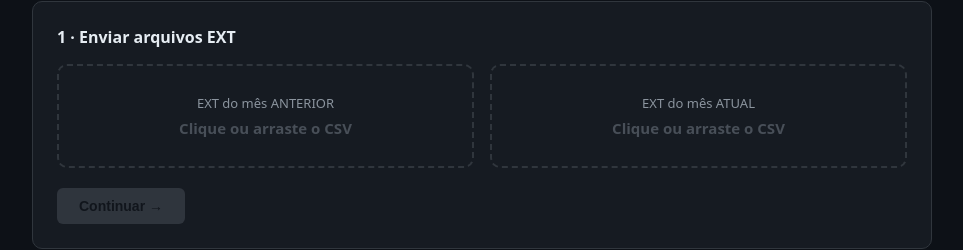
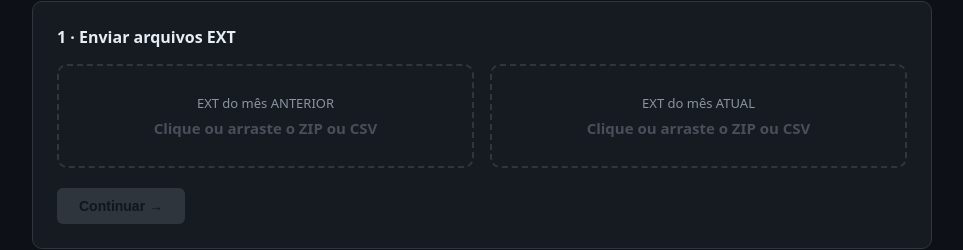
Before and after one commit to Lucas79DIas/conciliador-saldos-AM, a React (Vite) app: page / in a window 1280 px wide. Shown: the part 169-419 px from the top of the page, without its empty margins (158-1121 px from the left). Built offline with nearby package versions, Linux system fonts and the light colour scheme.

Commit message:
feat: aceita ZIP ou CSV, detecta automaticamente o arquivo EXT dentro do pacote do TCE

```diff
--- a/package.json
+++ b/package.json
@@ -4,6 +4,7 @@
   "private": true,
   "type": "module",
   "dependencies": {
+    "jszip": "^3.10.1",
     "react": "^18.2.0",
     "react-dom": "^18.2.0"
   },
--- a/src/App.jsx
+++ b/src/App.jsx
@@ -1,4 +1,5 @@
 import { useState, useCallback } from "react";
+import JSZip from "jszip";
 
 const C = {
   bg: "#0d1117", surface: "#161b22", card: "#1c2128", border: "#30363d",
@@ -49,6 +50,73 @@ function readFileAsText(file) {
   });
 }
 
+function readFileAsArrayBuffer(file) {
+  return new Promise((resolve, reject) => {
+    const reader = new FileReader();
+    reader.onload = () => resolve(reader.result);
+    reader.onerror = reject;
+    reader.readAsArrayBuffer(file);
+  });
+}
+
+function bufferToLatin1Text(buffer) {
+  const bytes = new Uint8Array(buffer);
+  let result = "";
+  // decodifica byte a byte como ISO-8859-1 (latin1) — cada byte = 1 char code
+  for (let i = 0; i < bytes.length; i++) {
+    result += String.fromCharCode(bytes[i]);
+  }
+  return result;
+}
+
+function isZipFile(file) {
+  const name = file.name.toLowerCase();
+  return name.endsWith(".zip") || file.type === "application/zip" || file.type === "application/x-zip-compressed";
+}
+
+// Recebe um File (zip ou csv). Se for zip, abre e procura o arquivo cujo nome
+// contém "ext" (case-insensitive) e termina em .csv/.txt. Retorna { text, sourceName }.
+async function resolveExtFile(file) {
+  if (!isZipFile(file)) {
+    const text = await readFileAsText(file);
+    return { text, sourceName: file.name, fromZip: false, zipEntries: null };
+  }
+
+  const buffer = await readFileAsArrayBuffer(file);
+  const zip = await JSZip.loadAsync(buffer);
+
+  const allNames = Object.keys(zip.files).filter((n) => !zip.files[n].dir);
+
+  // Candidatos: nome contém "ext" e é .csv ou .txt
+  const candidates = allNames.filter((n) => {
+    const lower = n.toLowerCase();
+    const base = lower.split("/").pop();
+    return base.includes("ext") && (base.endsWith(".csv") || base.endsWith(".txt"));
+  });
+
+  if (candidates.length === 0) {
+    throw new Error(
+      `Nenhum arquivo "EXT" encontrado dentro do ZIP "${file.name}". Arquivos disponíveis: ${allNames.join(", ") || "(zip vazio)"}`
+    );
+  }
+
+  // Se houver mais de um candidato, prioriza o que mais se aproxima de "ext" puro (sem outros termos no meio)
+  candidates.sort((a, b) => a.length - b.length);
+  const chosen = candidates[0];
+
+  const entry = zip.files[chosen];
+  const contentBuffer = await entry.async("arraybuffer");
+  const text = bufferToLatin1Text(contentBuffer);
+
+  return {
+    text,
+    sourceName: chosen,
+    fromZip: true,
+    zipEntries: allNames,
+    zipName: file.name,
+  };
+}
+
 function Btn({ onClick, children, secondary, disabled }) {
   return (
     <button
@@ -80,7 +148,7 @@ function Card({ title, children }) {
   );
 }
 
-function FileDrop({ label, fileName, onFile, accent }) {
+function FileDrop({ label, fileName, detectedName, fromZip, onFile, accent }) {
   return (
     <div
       onDragOver={(e) => e.preventDefault()}
@@ -103,14 +171,19 @@ function FileDrop({ label, fileName, onFile, accent }) {
       <input
         id={`file-${label}`}
         type="file"
-        accept=".csv,.CSV"
+        accept=".csv,.CSV,.zip,.ZIP"
         style={{ display: "none" }}
         onChange={(e) => e.target.files?.[0] && onFile(e.target.files[0])}
       />
       <div style={{ fontSize: 13, color: C.sub, marginBottom: 6 }}>{label}</div>
       <div style={{ fontSize: 15, color: fileName ? accent : C.muted, fontWeight: 600 }}>
-        {fileName || "Clique ou arraste o CSV"}
+        {fileName || "Clique ou arraste o ZIP ou CSV"}
       </div>
+      {fromZip && detectedName && (
+        <div style={{ fontSize: 11, color: C.sub, marginTop: 8 }}>
+          📦 detectado dentro do ZIP: <strong style={{ color: accent }}>{detectedName}</strong>
+        </div>
+      )}
     </div>
   );
 }
@@ -120,6 +193,8 @@ export default function App() {
 
   const [prevFile, setPrevFile] = useState(null);
   const [currFile, setCurrFile] = useState(null);
+  const [prevDetected, setPrevDetected] = useState(null); // { fromZip, sourceName }
+  const [currDetected, setCurrDetected] = useState(null);
   const [prevRows, setPrevRows] = useState(null);
   const [currRows, setCurrRows] = useState(null);
 
@@ -129,15 +204,33 @@ export default function App() {
   const [error, setError] = useState(null);
 
   const handlePrevFile = useCallback(async (file) => {
+    setError(null);
     setPrevFile(file.name);
-    const text = await readFileAsText(file);
-    setPrevRows(parseCSV(text));
+    try {
+      const { text, sourceName, fromZip } = await resolveExtFile(file);
+      setPrevDetected({ fromZip, sourceName });
+      setPrevRows(parseCSV(text));
+    } catch (e) {
+      setError(`Mês anterior: ${e.message}`);
+      setPrevFile(null);
+      setPrevRows(null);
+      setPrevDetected(null);
+    }
   }, []);
 
   const handleCurrFile = useCallback(async (file) => {
+    setError(null);
     setCurrFile(file.name);
-    const text = await readFileAsText(file);
-    setCurrRows(parseCSV(text));
+    try {
+      const { text, sourceName, fromZip } = await resolveExtFile(file);
+      setCurrDetected({ fromZip, sourceName });
+      setCurrRows(parseCSV(text));
+    } catch (e) {
+      setError(`Mês atual: ${e.message}`);
+      setCurrFile(null);
+      setCurrRows(null);
+      setCurrDetected(null);
+    }
   }, []);
 
   const processFiles = useCallback(() => {
@@ -270,8 +363,8 @@ export default function App() {
         {step === 1 && (
           <Card title="1 · Enviar arquivos EXT">
             <div style={{ display: "grid", gridTemplateColumns: "1fr 1fr", gap: 16 }}>
-              <FileDrop label="EXT do mês ANTERIOR" fileName={prevFile} onFile={handlePrevFile} accent={C.blue} />
-              <FileDrop label="EXT do mês ATUAL" fileName={currFile} onFile={handleCurrFile} accent={C.green} />
+              <FileDrop label="EXT do mês ANTERIOR" fileName={prevFile} detectedName={prevDetected?.sourceName} fromZip={prevDetected?.fromZip} onFile={handlePrevFile} accent={C.blue} />
+              <FileDrop label="EXT do mês ATUAL" fileName={currFile} detectedName={currDetected?.sourceName} fromZip={currDetected?.fromZip} onFile={handleCurrFile} accent={C.green} />
             </div>
             <div style={{ marginTop: 20 }}>
               <Btn onClick={() => setStep(2)} disabled={!prevRows || !currRows}>
@@ -285,10 +378,14 @@ export default function App() {
         {step === 2 && (
           <Card title="2 · Confirmar processamento">
             <p style={{ color: C.sub, fontSize: 14 }}>
-              Mês anterior: <strong style={{ color: C.blue }}>{prevFile}</strong> ({prevRows.filter(r => r[0] === "20").length} linhas tipo 20)
+              Mês anterior: <strong style={{ color: C.blue }}>{prevFile}</strong>
+              {prevDetected?.fromZip && <span style={{ color: C.sub, fontSize: 12 }}> (📦 extraído: {prevDetected.sourceName})</span>}
+              {" "}({prevRows.filter(r => r[0] === "20").length} linhas tipo 20)
             </p>
             <p style={{ color: C.sub, fontSize: 14 }}>
-              Mês atual: <strong style={{ color: C.green }}>{currFile}</strong> ({currRows.filter(r => r[0] === "20").length} linhas tipo 20)
+              Mês atual: <strong style={{ color: C.green }}>{currFile}</strong>
+              {currDetected?.fromZip && <span style={{ color: C.sub, fontSize: 12 }}> (📦 extraído: {currDetected.sourceName})</span>}
+              {" "}({currRows.filter(r => r[0] === "20").length} linhas tipo 20)
             </p>
             <p style={{ color: C.sub, fontSize: 13, marginTop: 16 }}>
               Critério de equivalência: <strong>conta;fonte</strong>. Apenas linhas tipo <strong>20</strong> serão alteradas; demais tipos (30, 31, 32...) permanecem intactos.
```
Also changed, not shown: 1 other file (tests, documents, lock files or other folders).
